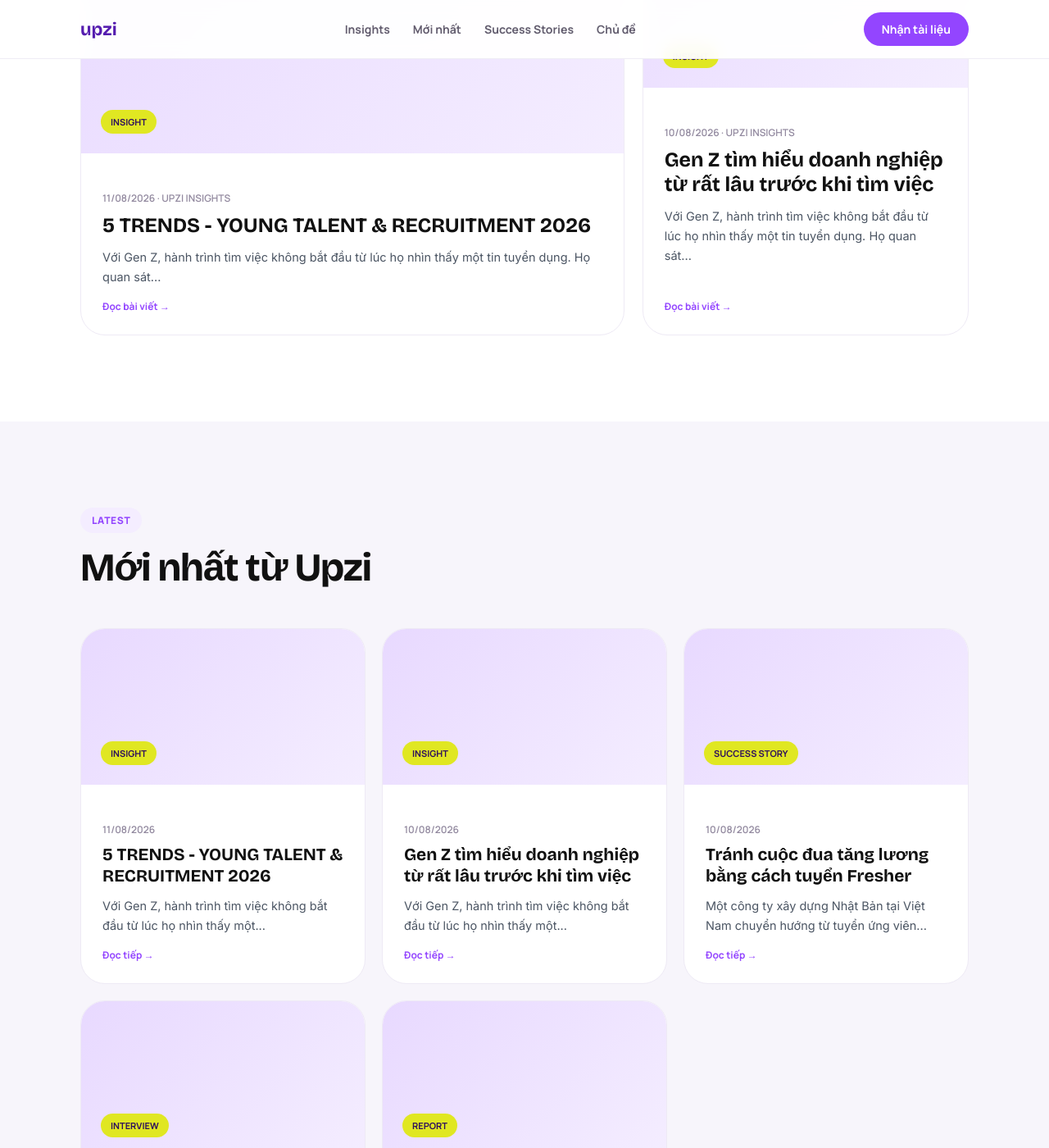
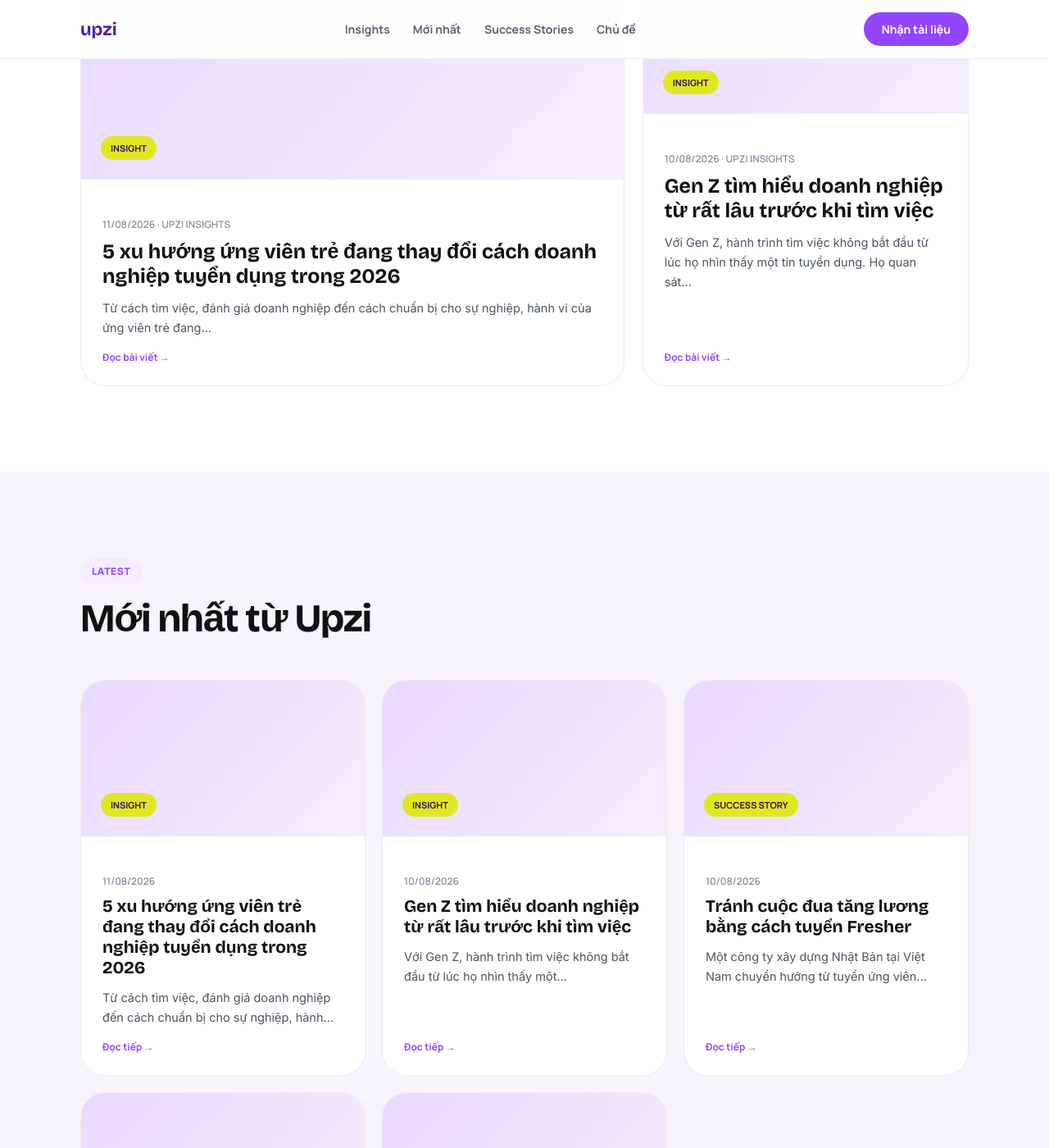
Before and after one commit to upzi-vn/staging, a Jekyll site: the page built from dung.html, in a window 1280 px wide and 1400 px high, scrolled down 1064 px. Shown: the whole window at 82% size. Built offline with Jekyll 4.4.1, drawn with Linux system fonts in a browser that asks for light colours; some of the changed text lies outside the part shown.

Commit message:
2026-08-11-xu-huong-tuyen-dung-2026.html

```diff
--- a/_posts/2026-08-11-xu-huong-tuyen-dung-2026.html
+++ b/_posts/2026-08-11-xu-huong-tuyen-dung-2026.html
@@ -1,12 +1,10 @@
 ---
-title: "   5 TRENDS - YOUNG TALENT & RECRUITMENT 2026"
+title: "5 xu hướng ứng viên trẻ đang thay đổi cách doanh nghiệp tuyển dụng trong 2026"
 
 category: "Insight"
 
 description: >
-  Với Gen Z, hành trình tìm việc không bắt đầu từ lúc họ nhìn thấy
-  một tin tuyển dụng. Họ quan sát và đánh giá doanh nghiệp từ trước đó,
-  thông qua văn hóa, môi trường làm việc và trải nghiệm của nhân viên.
+  Từ cách tìm việc, đánh giá doanh nghiệp đến cách chuẩn bị cho sự nghiệp, hành vi của ứng viên trẻ đang thay đổi nhanh chóng.
 ---
 <style>
 /* =========================================================
```
